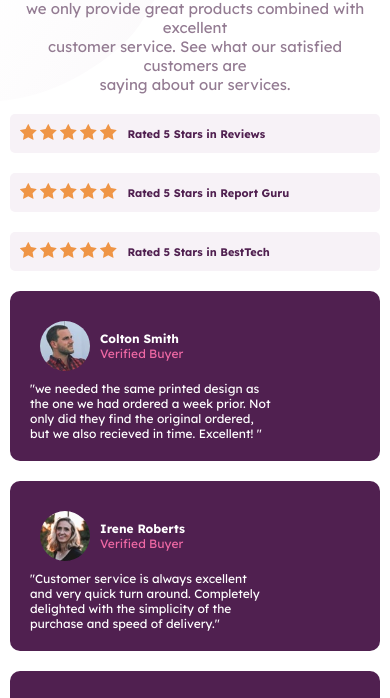
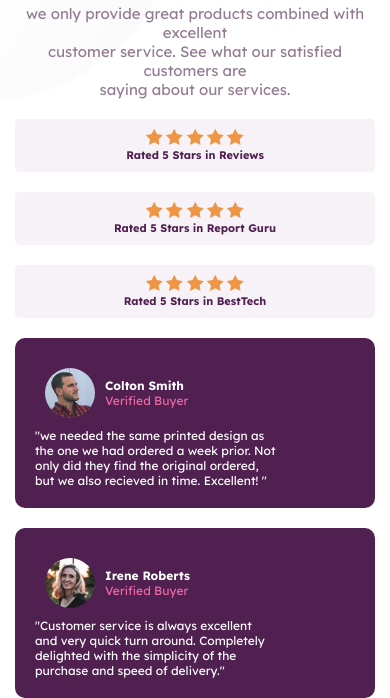
Before and after one commit to valentineudochukwu/social-proof-section, a plain HTML site: page index.html in a window 390 px wide. Shown: the part 141-839 px from the top of the page. Drawn offline with Linux system fonts and the light colour scheme.

Commit message:
add social proof section

```diff
--- a/style.css
+++ b/style.css
@@ -138,14 +138,28 @@ body{
 .hero-text p{
     font-size: 15px;
 }
+.rate-card1{
+    text-align: center;
+    justify-content: center;
+    display: block;
+}
 .rate-card2{
+    display: block;
+    text-align: center;
+    justify-content: center;
+    display: block;
     margin-left: 0;
 }
 .rate-card3{
+    display: block;
+    text-align: center;
+    justify-content: center;
+    display: block;
     margin-left: 0;
 }
 .hero-container{
     display: inline-block;
+    padding: 15px;
 }
 .hero-2{
     display: unset;
@@ -161,7 +175,8 @@ body{
     margin-top: 20px;
     margin-left: 0;
 }
-
+.rate-text{margin-left: 0;
+}
 
 
 
```
